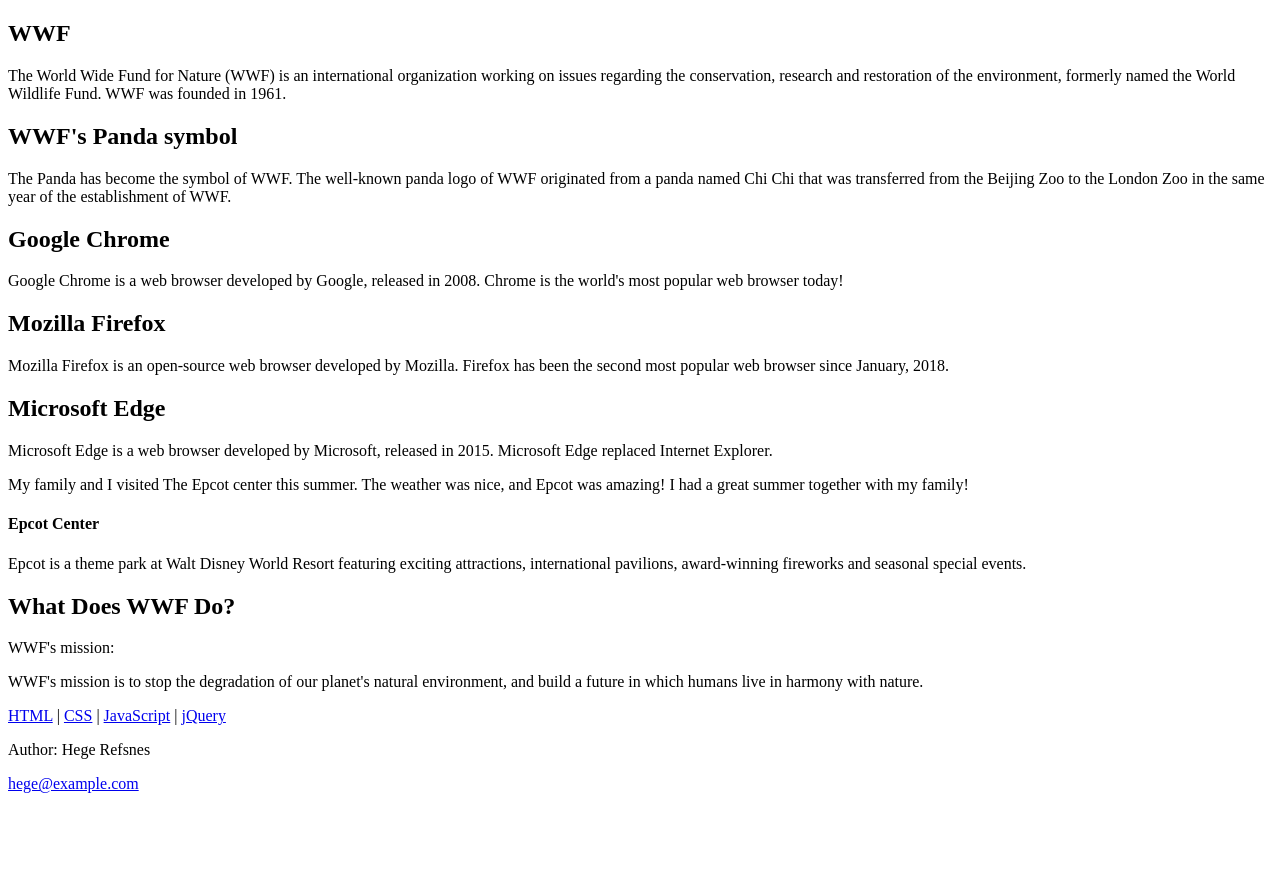
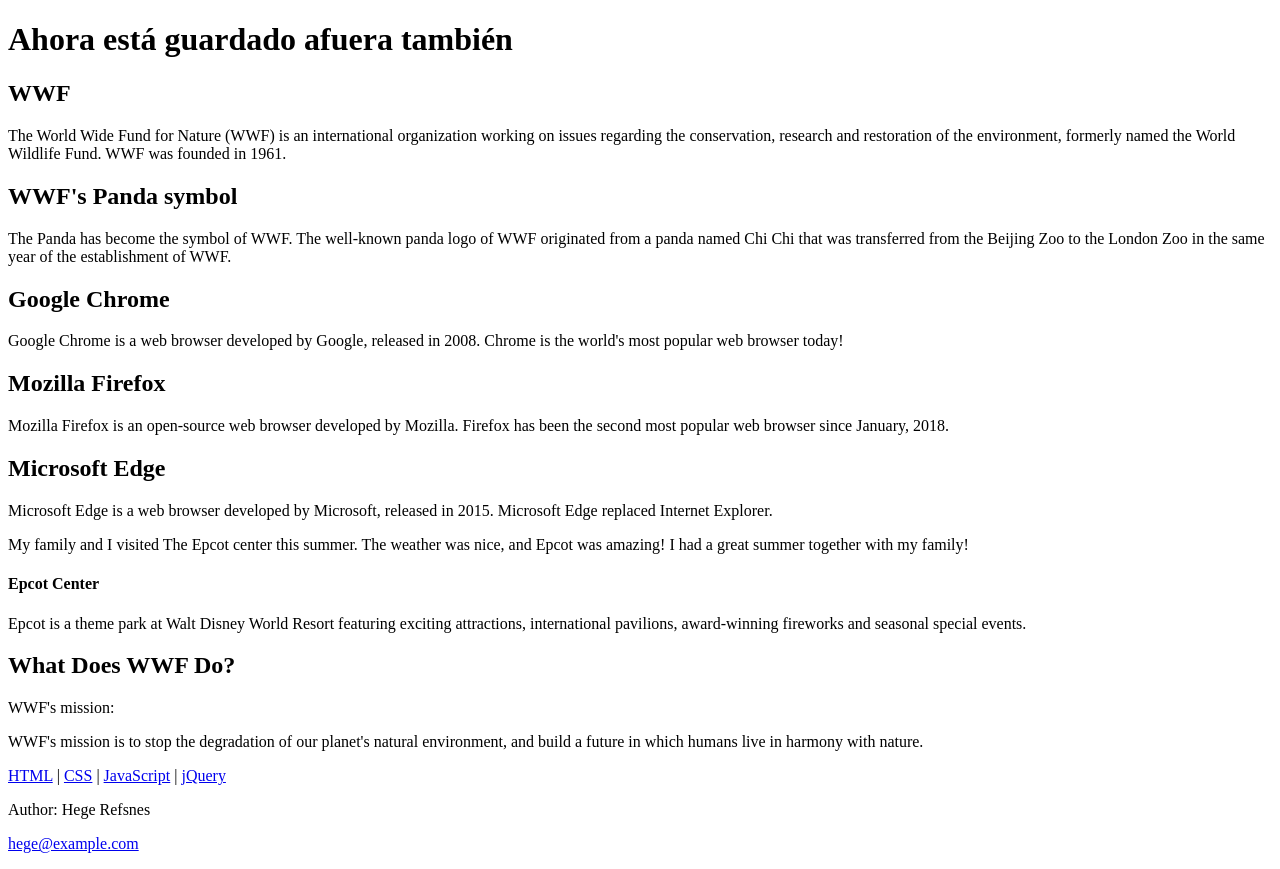
Before and after one commit to PabloH68/DesarrolloWEB-PH, a plain HTML site: page secciones.html in a window 1280 px wide. Before the commit the page ends 809 px from the top, so only its background shows below. Drawn offline with Linux system fonts and the light colour scheme.

Commit message:
Ahora con guardado externo

```diff
--- a/secciones.html
+++ b/secciones.html
@@ -7,7 +7,8 @@
     <title>Secciones</title>
 </head>
 <body>
-    <section>
+  <h1>Ahora está guardado afuera también</h1>
+  <section>
         <h1>WWF</h1>
         <p>The World Wide Fund for Nature (WWF) is an international organization working on issues regarding the conservation, research and restoration of the environment, formerly named the World Wildlife Fund. WWF was founded in 1961.</p>
     </section>
```
